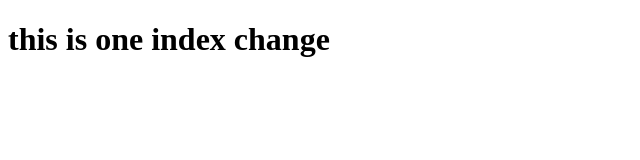
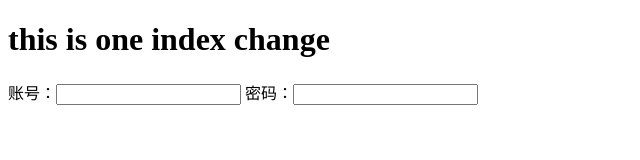
Before and after one commit to orangeking-1/frist, a plain HTML site: page index.html in a window 1280 px wide. Shown: the whole page, without its empty margins (0-640 px from the left). Drawn offline with Linux system fonts and the light colour scheme.

Commit message:
添加了登录功能

```diff
--- a/index.html
+++ b/index.html
@@ -7,5 +7,10 @@
     <h1>
     	this is one index change
     </h1>
+
+    <form action="">
+    	账号：<input type="text">
+    	密码：<input type="text">
+    </form>
     </body>
 </html>
```
